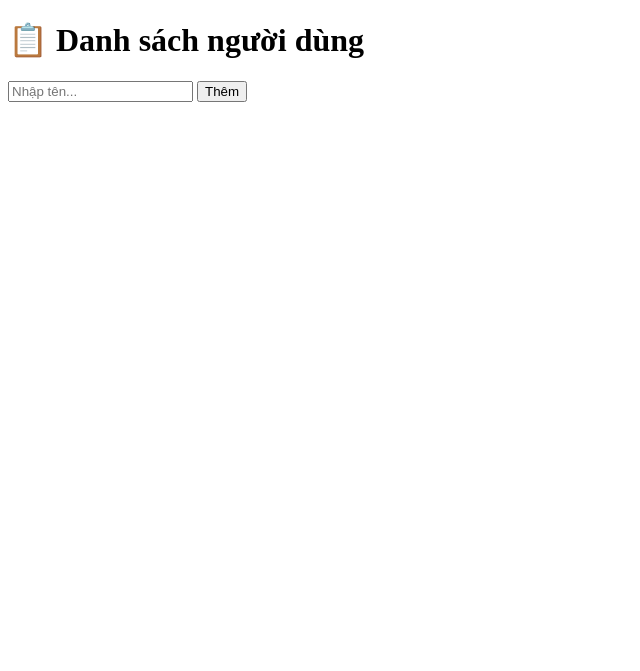
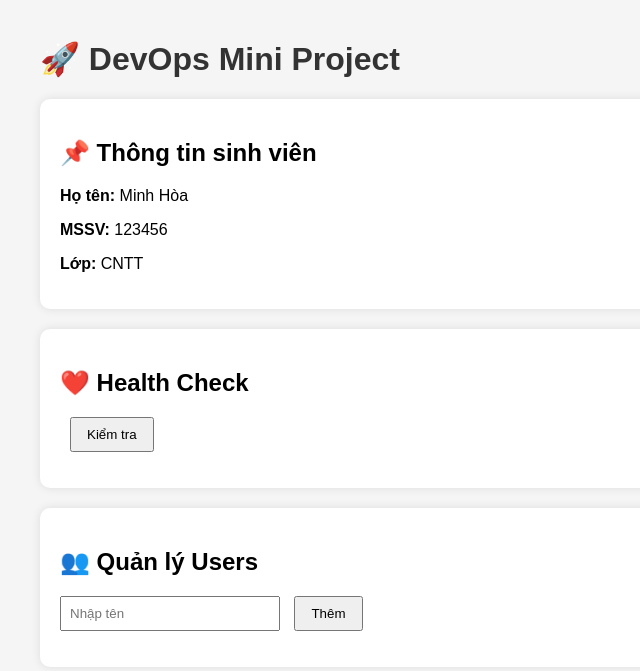
Before and after one commit to mhsieucode/devops-mini-project, a website: page frontend/index.html in a window 1280 px wide. Shown: the whole page, without its empty margins (0-640 px from the left). Drawn offline with Linux system fonts and the light colour scheme; no server answers.

Commit message:
update frontend

```diff
--- a/frontend/index.html
+++ b/frontend/index.html
@@ -1,45 +1,103 @@
 <!DOCTYPE html>
-<html>
+<html lang="vi">
   <head>
     <meta charset="UTF-8" />
-    <title>Ứng dụng DevOps</title>
+    <title>DevOps Mini Project</title>
+    <style>
+      body {
+        font-family: Arial;
+        margin: 40px;
+        background: #f5f5f5;
+      }
+      h1 {
+        color: #333;
+      }
+      .box {
+        background: white;
+        padding: 20px;
+        margin-bottom: 20px;
+        border-radius: 10px;
+        box-shadow: 0 0 10px rgba(0, 0, 0, 0.1);
+      }
+      input {
+        padding: 8px;
+        width: 200px;
+      }
+      button {
+        padding: 8px 15px;
+        margin-left: 10px;
+        cursor: pointer;
+      }
+      li {
+        margin: 5px 0;
+      }
+    </style>
   </head>
+
   <body>
-    <h1>📋 Danh sách người dùng</h1>
+    <h1>🚀 DevOps Mini Project</h1>
 
-    <input id="name" placeholder="Nhập tên..." />
+    <div class="box">
+      <h2>📌 Thông tin sinh viên</h2>
+      <p><b>Họ tên:</b> Minh Hòa</p>
+      <p><b>MSSV:</b> 123456</p>
+      <p><b>Lớp:</b> CNTT</p>
+    </div>
+
+    <div class="box">
+      <h2>❤️ Health Check</h2>
+      <button onclick="checkHealth()">Kiểm tra</button>
+      <p id="health"></p>
+    </div>
+
+    <div class="box">
+      <h2>👥 Quản lý Users</h2>
+
+      <input id="name" placeholder="Nhập tên" />
       <button onclick="addUser()">Thêm</button>
 
       <ul id="list"></ul>
+    </div>
 
     <script>
-      const API = "http://localhost:5000";
+      const API = window.location.hostname.includes("github.dev")
+        ? "https://" + window.location.host.replace("8080", "3000")
+        : "http://localhost:3000";
 
-      async function loadUsers() {
-        const res = await fetch(API + "/users");
-        const data = await res.json();
-
+      // Load users
+      function loadUsers() {
+        fetch(API + "/users")
+          .then((res) => res.json())
+          .then((data) => {
             const list = document.getElementById("list");
             list.innerHTML = "";
-
             data.forEach((u) => {
               list.innerHTML += `<li>${u.name}</li>`;
             });
+          });
       }
 
-      async function addUser() {
+      // Add user
+      function addUser() {
         const name = document.getElementById("name").value;
-
-        await fetch(API + "/users", {
+        fetch(API + "/users", {
           method: "POST",
-          headers: {
-            "Content-Type": "application/json",
-          },
+          headers: { "Content-Type": "application/json" },
           body: JSON.stringify({ name }),
-        });
-
+        }).then(() => {
           document.getElementById("name").value = "";
           loadUsers();
+        });
+      }
+
+      // Health check
+      function checkHealth() {
+        fetch(API + "/health")
+          .then((res) => res.json())
+          .then((data) => {
+            document.getElementById("health").innerText =
+              "Status: " + data.status;
+          });
       }
 
       loadUsers();
```
Also changed, not shown: readme.md. Lines whose indentation alone changed are shown as unchanged.
